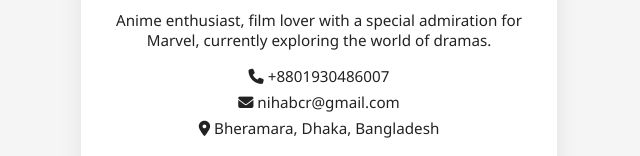
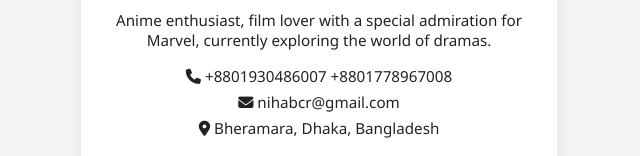
Before and after one commit to riyad140126/digital-visiting-card, a plain HTML site: page index.html in a window 1280 px wide. Shown: the part 264-420 px from the top of the page, without its empty margins (321-961 px from the left). Drawn offline with Linux system fonts and the light colour scheme.

Commit message:
Update index.html

```diff
--- a/index.html
+++ b/index.html
@@ -30,7 +30,8 @@
       <p class="about">Anime enthusiast, film lover with a special admiration for Marvel, currently exploring the world of dramas.</p>
 
       <div class="contact-info">
-        <p><i class="fas fa-phone"></i> +8801930486007</p>
+        <p><i class="fas fa-phone"></i> +8801930486007
++8801778967008</p>
         <p><i class="fas fa-envelope"></i> nihabcr@gmail.com</p>
         <p><i class="fas fa-map-marker-alt"></i> Bheramara, Dhaka, Bangladesh</p>
       </div>
```
